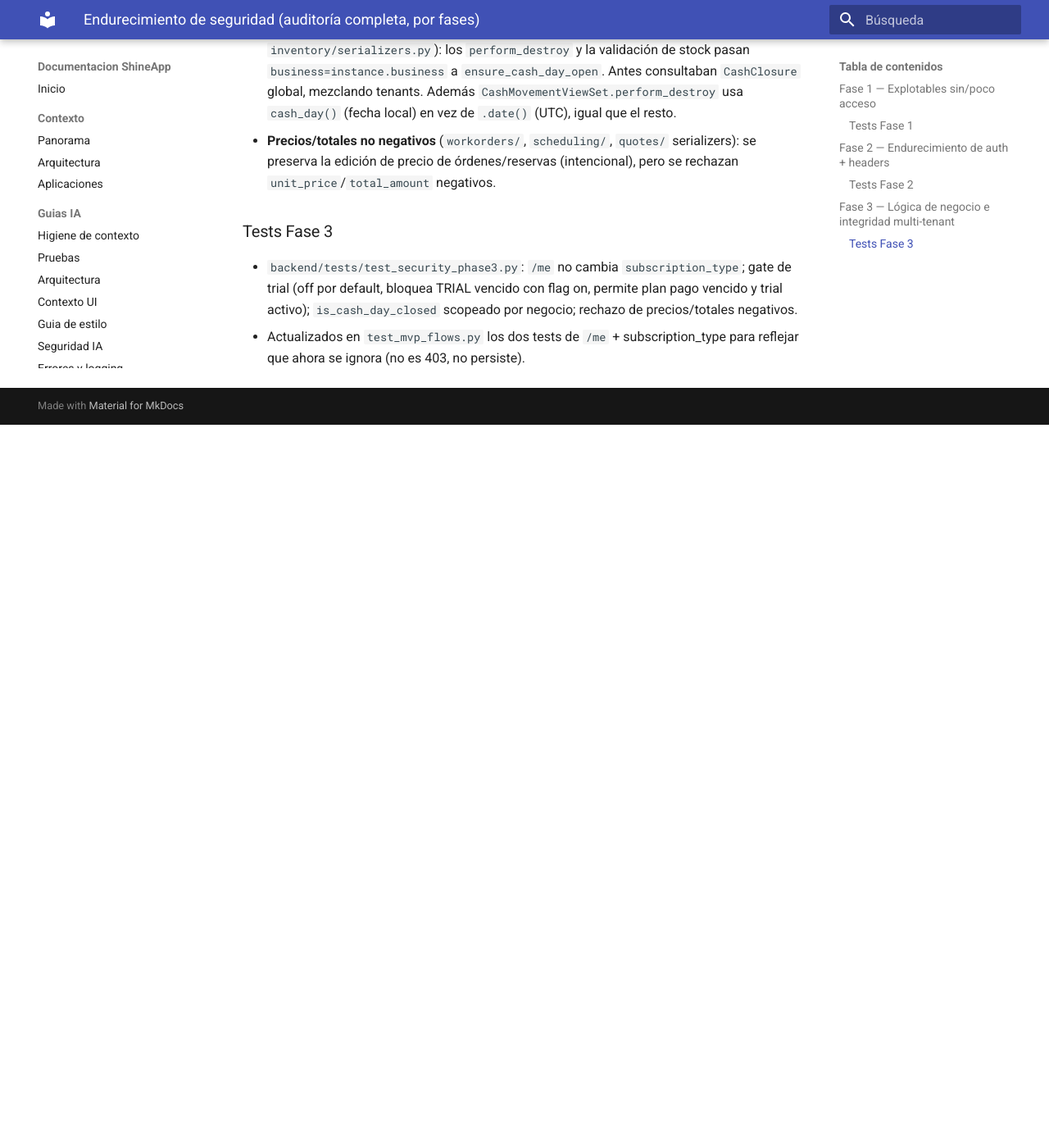
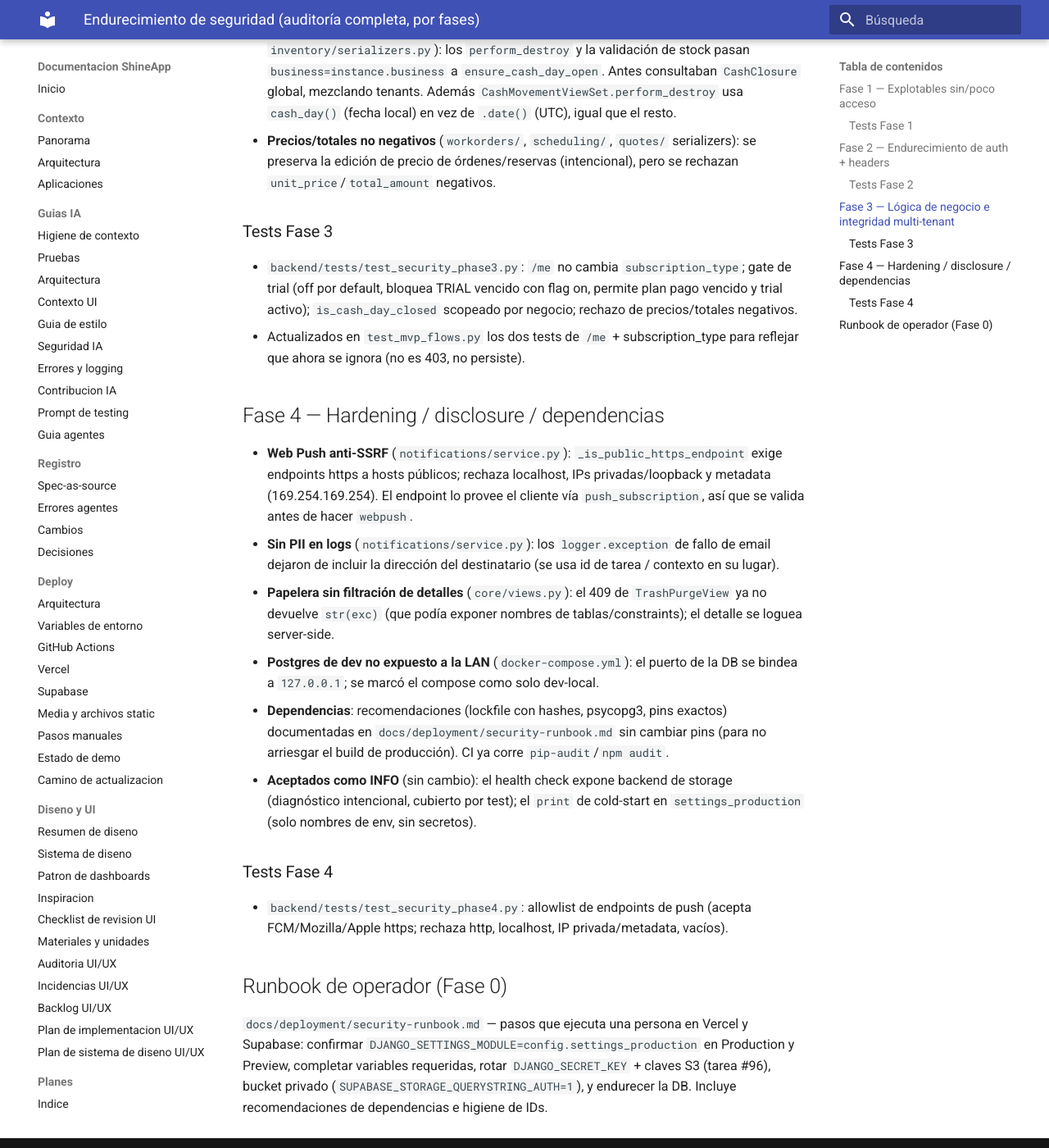
Before and after one commit to juanikitro/ShineApp, an MkDocs documentation site: the page built from docs/registro/cambios/2026-06-12-security-hardening.md, in a window 1280 px wide and 1400 px high, scrolled down 2827 px. Shown: the whole window at 82% size. Built offline with MkDocs 1.6.1 and Material for MkDocs 9.7.7, drawn with Linux system fonts in a browser that asks for light colours; before the commit the page ends 3345 px from its top, so only the background shows below that.

Commit message:
fix(security): fase 4 - push anti-SSRF, sin PII en logs, papelera sin str(exc), DB dev a loopback
- notifications: allowlist de endpoints de Web Push (https publico; bloquea localhost/IP privada/metadata)
- notifications: logs de fallo de email sin la direccion del destinatario (PII)
- core/views: TrashPurge 409 sin str(exc) (no filtra tablas/constraints); se loguea server-side
- docker-compose: Postgres bindeado a 127.0.0.1, marcado dev-local
- runbook: recomendaciones de dependencias e higiene de IDs (sin cambiar pins en prod)
- tests fase 4 (allowlist de push)

Co-Authored-By: Claude Opus 4.8 <noreply@anthropic.com>

```diff
--- a/docs/deployment/security-runbook.md
+++ b/docs/deployment/security-runbook.md
@@ -67,6 +67,27 @@ No hay Vercel Pro/WAF en este proyecto, así que el rate-limit vive en Django
 (Fase 2). Si en el futuro se habilita Vercel Firewall, agregar reglas para
 `/api/auth/login/`, `/api/auth/password-reset/` y `/api/public/landing/*`.
 
+## 5. Dependencias (recomendaciones, no se cambian pins en este PR)
+
+Para no arriesgar el build de producción, los pins de dependencias **no** se
+modificaron en el código. Recomendado como tarea aparte, con validación:
+
+- Generar un `requirements.lock` con hashes (pip-tools) e instalarlo desde
+  `vercel.json`/CI, para frenar releases maliciosas dentro de los rangos.
+- Migrar de `psycopg2-binary` a `psycopg[binary]` (psycopg3) o `psycopg2`
+  contra una libpq parcheada.
+- Fijar `next`/`react` a versiones exactas (hoy usan caret `^`).
+- Mantener al día los parsers de archivos subidos (`PyMuPDF`, `pdfjs-dist`).
+- CI ya corre `pip-audit` y `npm audit --omit=dev` en cada deploy.
+
+## 6. Higiene de identificadores en docs (follow-up)
+
+Los docs de deployment contienen identificadores reales (project-ref de Supabase,
+host de DB, IDs de Vercel `team_/prj_/dpl_`). No son secretos pero son objetivos
+directos y ya están en el historial de git. La mitigación efectiva es la
+**rotación de secretos** (paso 2). Como follow-up opcional: reemplazarlos por
+placeholders en los docs actuales.
+
 ## Checklist de validación final
 
 - [ ] `GET /api/health/` responde `ok` en producción.
--- a/docs/registro/cambios/2026-06-12-security-hardening.md
+++ b/docs/registro/cambios/2026-06-12-security-hardening.md
@@ -122,3 +122,38 @@ Acciones de operador (variables de entorno y rotación de secretos) en
   rechazo de precios/totales negativos.
 - Actualizados en `test_mvp_flows.py` los dos tests de `/me` + subscription_type
   para reflejar que ahora se ignora (no es 403, no persiste).
+
+## Fase 4 — Hardening / disclosure / dependencias
+
+- **Web Push anti-SSRF** (`notifications/service.py`): `_is_public_https_endpoint`
+  exige endpoints https a hosts públicos; rechaza localhost, IPs privadas/loopback
+  y metadata (169.254.169.254). El endpoint lo provee el cliente vía
+  `push_subscription`, así que se valida antes de hacer `webpush`.
+- **Sin PII en logs** (`notifications/service.py`): los `logger.exception` de
+  fallo de email dejaron de incluir la dirección del destinatario (se usa id de
+  tarea / contexto en su lugar).
+- **Papelera sin filtración de detalles** (`core/views.py`): el 409 de
+  `TrashPurgeView` ya no devuelve `str(exc)` (que podía exponer nombres de
+  tablas/constraints); el detalle se loguea server-side.
+- **Postgres de dev no expuesto a la LAN** (`docker-compose.yml`): el puerto de
+  la DB se bindea a `127.0.0.1`; se marcó el compose como solo dev-local.
+- **Dependencias**: recomendaciones (lockfile con hashes, psycopg3, pins exactos)
+  documentadas en `docs/deployment/security-runbook.md` sin cambiar pins (para no
+  arriesgar el build de producción). CI ya corre `pip-audit`/`npm audit`.
+- **Aceptados como INFO** (sin cambio): el health check expone backend de storage
+  (diagnóstico intencional, cubierto por test); el `print` de cold-start en
+  `settings_production` (solo nombres de env, sin secretos).
+
+### Tests Fase 4
+
+- `backend/tests/test_security_phase4.py`: allowlist de endpoints de push
+  (acepta FCM/Mozilla/Apple https; rechaza http, localhost, IP privada/metadata,
+  vacíos).
+
+## Runbook de operador (Fase 0)
+
+`docs/deployment/security-runbook.md` — pasos que ejecuta una persona en Vercel y
+Supabase: confirmar `DJANGO_SETTINGS_MODULE=config.settings_production` en
+Production y Preview, completar variables requeridas, rotar `DJANGO_SECRET_KEY` +
+claves S3 (tarea #96), bucket privado (`SUPABASE_STORAGE_QUERYSTRING_AUTH=1`), y
+endurecer la DB. Incluye recomendaciones de dependencias e higiene de IDs.
```
Also changed, not shown: docker-compose.yml (+7 -1 lines), 3 other files.
